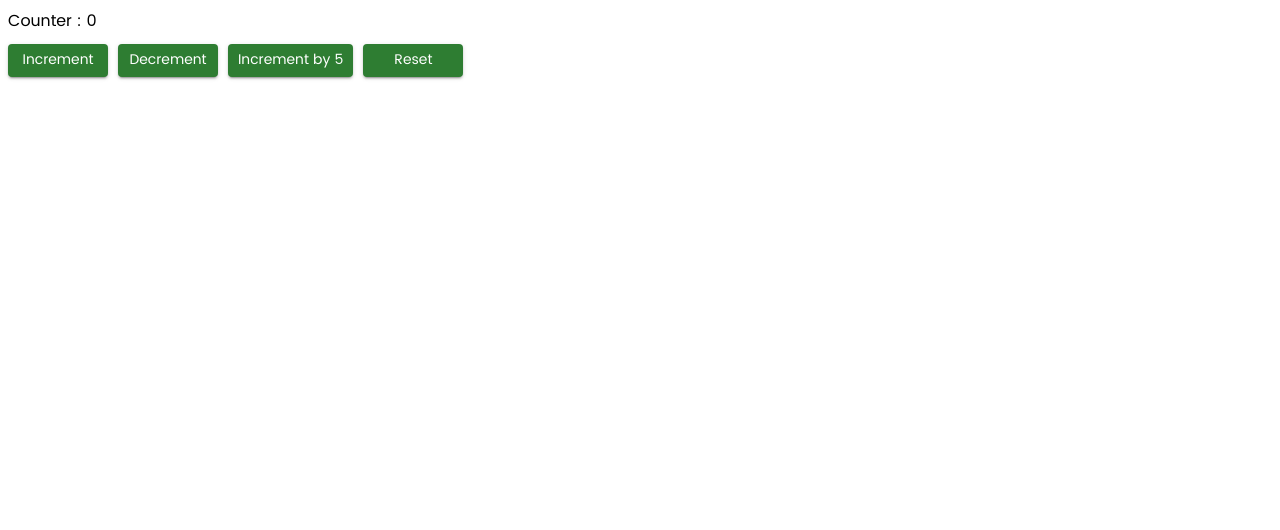
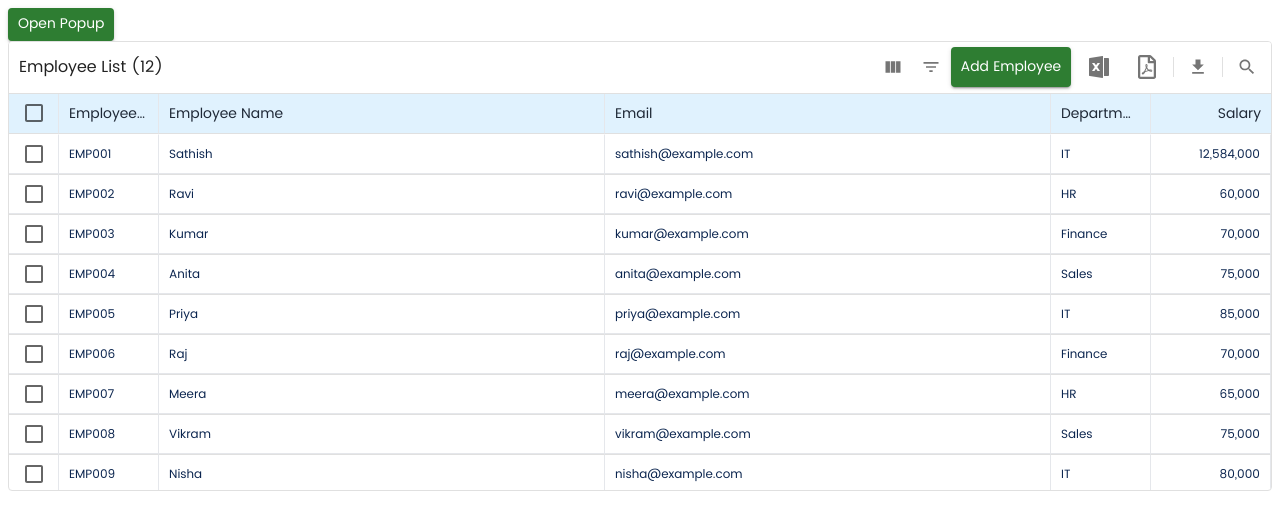
Before and after one commit to skch2710/react-project, a React (Vite) app in the folder skch-hrmsone-app/: page / in a window 1280 px wide. Shown: the top 530 px of the page. Built offline with nearby package versions, Linux system fonts and the light colour scheme.

Commit message:
DataGrid Common Component

```diff
--- a/skch-hrmsone-app/package.json
+++ b/skch-hrmsone-app/package.json
@@ -14,6 +14,7 @@
     "@emotion/styled": "^11.14.1",
     "@mui/icons-material": "^9.5.0",
     "@mui/material": "^9.5.0",
+    "@mui/x-data-grid": "^9.18.0",
     "@mui/x-date-pickers": "^9.16.0",
     "@reduxjs/toolkit": "^2.14.0",
     "dayjs": "^1.11.23",
--- a/skch-hrmsone-app/src/App.jsx
+++ b/skch-hrmsone-app/src/App.jsx
@@ -5,8 +5,8 @@ import Counter from "./pages/counter/Counter";
 const App = () => {
   return (
     <div>
-      {/* <EmployeePage /> */}
-      <Counter />
+      <EmployeePage />
+      {/* <Counter /> */}
     </div>
   );
 };
--- /dev/null
+++ b/skch-hrmsone-app/src/components/datagrid/DataGrid.jsx
@@ -0,0 +1,127 @@
+import { memo } from "react";
+import { Badge } from "@mui/material";
+import FilterListIcon from "@mui/icons-material/FilterList";
+import ViewColumnIcon from "@mui/icons-material/ViewColumn";
+import {
+  ColumnsPanelTrigger,
+  DataGrid as MuiDataGrid,
+  FilterPanelTrigger,
+  ToolbarButton,
+} from "@mui/x-data-grid";
+
+import { dataGridStyles } from "./dataGridStyles";
+
+const DataGridMainControls = ({
+  toolbarActions,
+  additionalControls,
+  disableColumnSelector,
+  disableColumnFilter,
+}) => (
+  <>
+    {!disableColumnSelector && (
+      <ColumnsPanelTrigger
+        render={(triggerProps) => (
+          <ToolbarButton {...triggerProps} aria-label="Columns" title="Columns">
+            <ViewColumnIcon fontSize="small" />
+          </ToolbarButton>
+        )}
+      />
+    )}
+    {!disableColumnFilter && (
+      <FilterPanelTrigger
+        render={(triggerProps, state) => (
+          <ToolbarButton
+            {...triggerProps}
+            aria-label="Filters"
+            title="Filters"
+            color={state.filterCount > 0 ? "primary" : "default"}
+          >
+            <Badge
+              badgeContent={state.filterCount}
+              color="primary"
+              variant="dot"
+            >
+              <FilterListIcon fontSize="small" />
+            </Badge>
+          </ToolbarButton>
+        )}
+      />
+    )}
+    {additionalControls}
+    {toolbarActions}
+  </>
+);
+
+const DataGrid = memo(
+  ({
+    rows = [],
+    columns = [],
+    loading = false,
+    checkboxSelection = false,
+    disableRowSelectionOnClick = true,
+    disableColumnMenu = true,
+    pageSizeOptions = [5, 10, 25, 50, 100],
+    initialPageSize = 10,
+    rowHeight = 40,
+    columnHeaderHeight = 40,
+    showPagination = true,
+    title = "",
+    toolbarActions,
+    height = 500,
+    getRowId,
+    onRowSelectionModelChange,
+    rowSelectionModel,
+    slotProps = {},
+    sx = [],
+    ...rest
+  }) => {
+    return (
+      <MuiDataGrid
+        rows={rows}
+        columns={columns}
+        loading={loading}
+        checkboxSelection={checkboxSelection}
+        disableRowSelectionOnClick={disableRowSelectionOnClick}
+        disableColumnMenu={disableColumnMenu}
+        pageSizeOptions={pageSizeOptions}
+        rowHeight={rowHeight}
+        columnHeaderHeight={columnHeaderHeight}
+        hideFooter={!showPagination}
+        label={title}
+        showToolbar
+        slotProps={{
+          ...slotProps,
+          toolbar: {
+            ...slotProps.toolbar,
+            mainControls: (
+              <DataGridMainControls
+                toolbarActions={toolbarActions}
+                additionalControls={slotProps.toolbar?.mainControls}
+                disableColumnSelector={rest.disableColumnSelector}
+                disableColumnFilter={rest.disableColumnFilter}
+              />
+            ),
+          },
+        }}
+        initialState={{
+          pagination: {
+            paginationModel: {
+              page: 0,
+              pageSize: initialPageSize,
+            },
+          },
+        }}
+        getRowId={getRowId}
+        onRowSelectionModelChange={onRowSelectionModelChange}
+        rowSelectionModel={rowSelectionModel}
+        sx={[dataGridStyles, ...(Array.isArray(sx) ? sx : [sx])]}
+        style={{ height }}
+        {...rest}
+      />
+    );
+  },
+);
+
+DataGrid.displayName = "DataGrid";
+
+export default DataGrid;
--- /dev/null
+++ b/skch-hrmsone-app/src/components/datagrid/dataGridStyles.jsx
@@ -0,0 +1,57 @@
+export const dataGridStyles = {
+  "& .MuiDataGrid-columnHeaders": {
+    backgroundColor: "#E0F2FE",
+    color: "#1F2937",
+    fontWeight: 550,
+  },
+
+  "& .MuiDataGrid-filler--horizontal": {
+    backgroundColor: "#E0F2FE !important",
+  },
+
+  "& .MuiDataGrid-columnHeader": {
+    backgroundColor: "#E0F2FE",
+    borderRight: "1px solid #E5E7EB",
+  },
+
+  "& .MuiDataGrid-columnHeaderTitle": {
+    fontWeight: 550,
+    fontSize: 14,
+  },
+
+  "& .MuiDataGrid-cell": {
+    fontSize: 12,
+    color: "#0b254f",
+    borderRight: "1px solid #E5E7EB",
+    borderBottom: "1px solid #E5E7EB",
+  },
+
+  "&:has(.MuiDataGrid-scrollbar--vertical) .MuiDataGrid-cell:last-of-type, &:has(.MuiDataGrid-scrollbar--vertical) .MuiDataGrid-columnHeader--last":
+    {
+      borderRight: "none",
+    },
+
+  "& .MuiDataGrid-row:hover": {
+    backgroundColor: "#F0F9FF",
+  },
+
+  "& .MuiDataGrid-row.Mui-selected": {
+    backgroundColor: "#E0F2FE",
+  },
+
+  "& .MuiDataGrid-row.Mui-selected:hover": {
+    backgroundColor: "#D1EAFE",
+  },
+
+  "& .MuiDataGrid-footerContainer": {
+    backgroundColor: "#F9FAFB",
+  },
+
+  "& .MuiDataGrid-columnSeparator": {
+    visibility: "hidden",
+  },
+
+  "& .MuiDataGrid-columnHeader:focus, & .MuiDataGrid-cell:focus": {
+    outline: "none",
+  },
+};
--- a/skch-hrmsone-app/src/pages/employee/EmployeePage.jsx
+++ b/skch-hrmsone-app/src/pages/employee/EmployeePage.jsx
@@ -1,14 +1,23 @@
 import { useCallback, useRef, useState } from "react";
-import { Stack } from "@mui/material";
+import { Grid, IconButton, Stack } from "@mui/material";
 
 import Button from "../../components/button/Button";
 import Popup from "../../components/popup/Popup";
 import EmployeeForm from "./EmployeeForm";
 import { DATE_FORMAT } from "../../utils/constants";
+import DataGrid from "../../components/datagrid/DataGrid";
+import { employeeRows, employeeColumns } from "./employeeHelper";
+import { RiFileExcel2Fill } from "react-icons/ri";
+import { FaRegFilePdf } from "react-icons/fa";
 
 const EmployeePage = () => {
   const [formPopup, setFormPopup] = useState(false);
   const [isSubmitting, setIsSubmitting] = useState(false);
+  const [selectedRows, setSelectedRows] = useState([]);
+
+  const handleRowSelection = useCallback((selectionModel) => {
+    setSelectedRows(selectionModel);
+  }, []);
 
   const formikRef = useRef(null);
 
@@ -40,9 +49,38 @@ const EmployeePage = () => {
     await new Promise((resolve) => setTimeout(resolve, 3000));
   }, []);
 
+  const handleExcel = useCallback(() => {
+    console.log("Export to Excel clicked");
+  }, []);
+
   return (
     <>
       <Button onClick={handleOpenPopup}>Open Popup</Button>
+      <DataGrid
+        title={`Employee List (${employeeRows.length})`}
+        rows={employeeRows}
+        columns={employeeColumns}
+        checkboxSelection
+        onRowSelectionModelChange={handleRowSelection}
+        // pageSizeOptions={[5, 10, 25]}
+        // initialPageSize={5}
+        height={450}
+        loading={false}
+        showPagination={false}
+        toolbarActions={
+          <Stack direction="row" spacing={1}>
+            <Button onClick={handleOpenPopup}>
+              Add Employee
+            </Button>
+            <IconButton onClick={handleExcel} aria-label="Export to Excel">
+              <RiFileExcel2Fill />
+            </IconButton>
+            <IconButton onClick={handleExcel} aria-label="Export to Pdf">
+              <FaRegFilePdf />
+            </IconButton>
+          </Stack>
+        }
+      />
 
       <Popup
         open={formPopup}
--- a/skch-hrmsone-app/src/pages/employee/employeeHelper.jsx
+++ b/skch-hrmsone-app/src/pages/employee/employeeHelper.jsx
@@ -57,11 +57,12 @@ export const employeeValidationSchema = Yup.object({
     .oneOf(["1", "2", "3"], "Select a valid gender")
     .required("Gender is required"),
 
-  isActive: Yup.boolean()
-    .nullable()
-    .required("Active status is required"),
+  isActive: Yup.boolean().nullable().required("Active status is required"),
 
-  acceptTerms: Yup.boolean().oneOf([true], "You must accept the terms and conditions"),
+  acceptTerms: Yup.boolean().oneOf(
+    [true],
+    "You must accept the terms and conditions",
+  ),
 });
 
 export const departmentLkp = [
@@ -90,3 +91,133 @@ export const getEmployeePayload = (values) => ({
   ...values,
   salary: Number(values.salary),
 });
+
+export const employeeColumns = [
+  {
+    field: "employeeId",
+    headerName: "Employee ID",
+    // width: 120,
+  },
+  {
+    field: "employeeName",
+    headerName: "Employee Name",
+    flex: 1,
+    // minWidth: 180,
+  },
+  {
+    field: "email",
+    headerName: "Email",
+    flex: 1,
+    // minWidth: 200,
+  },
+  {
+    field: "department",
+    headerName: "Department",
+    // width: 150,
+  },
+  {
+    field: "salary",
+    headerName: "Salary",
+    width: 120,
+    type: "number",
+  },
+];
+
+export const employeeRows = [
+  {
+    id: 1,
+    employeeId: "EMP001",
+    employeeName: "Sathish",
+    email: "sathish@example.com",
+    department: "IT",
+    salary: 12584000,
+  },
+  {
+    id: 2,
+    employeeId: "EMP002",
+    employeeName: "Ravi",
+    email: "ravi@example.com",
+    department: "HR",
+    salary: 60000,
+  },
+  {
+    id: 3,
+    employeeId: "EMP003",
+    employeeName: "Kumar",
+    email: "kumar@example.com",
+    department: "Finance",
+    salary: 70000,
+  },
+  {
+    id: 4,
+    employeeId: "EMP004",
+    employeeName: "Anita",
+    email: "anita@example.com",
+    department: "Sales",
+    salary: 75000,
+  },
+  {
+    id: 5,
+    employeeId: "EMP005",
+    employeeName: "Priya",
+    email: "priya@example.com",
+    department: "IT",
+    salary: 85000,
+  },
+  {
+    id: 6,
+    employeeId: "EMP006",
+    employeeName: "Raj",
+    email: "raj@example.com",
+    department: "Finance",
+    salary: 70000,
+  },
+  {
+    id: 7,
+    employeeId: "EMP007",
+    employeeName: "Meera",
+    email: "meera@example.com",
+    department: "HR",
+    salary: 65000,
+  },
+  {
+    id: 8,
+    employeeId: "EMP008",
+    employeeName: "Vikram",
+    email: "vikram@example.com",
+    department: "Sales",
+    salary: 75000,
+  },
+  {
+    id: 9,
+    employeeId: "EMP009",
+    employeeName: "Nisha",
+    email: "nisha@example.com",
+    department: "IT",
+    salary: 80000,
+  },
+  {
+    id: 10,
+    employeeId: "EMP010",
+    employeeName: "Arjun",
+    email: "arjun@example.com",
+    department: "HR",
+    salary: 60000,
+  },
+  {
+    id: 11,
+    employeeId: "EMP011",
+    employeeName: "Priya",
+    email: "priya@example.com",
+    department: "IT",
+    salary: 85000,
+  },
+  {
+    id: 12,
+    employeeId: "EMP012",
+    employeeName: "Raj",
+    email: "raj@example.com",
+    department: "Finance",
+    salary: 70000,
+  }
+];
```
Also changed, not shown: skch-hrmsone-app/Project Development.txt, 1 other file (tests, documents, lock files or other folders).
